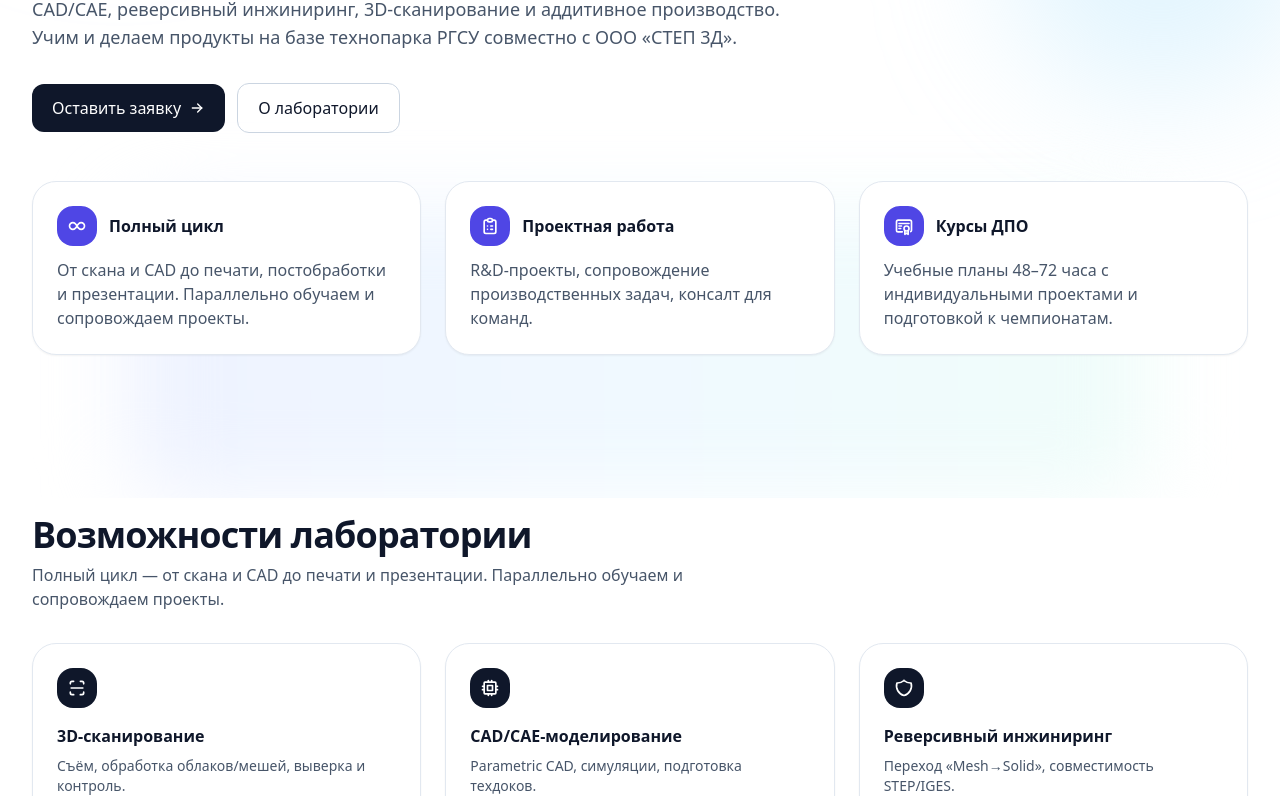
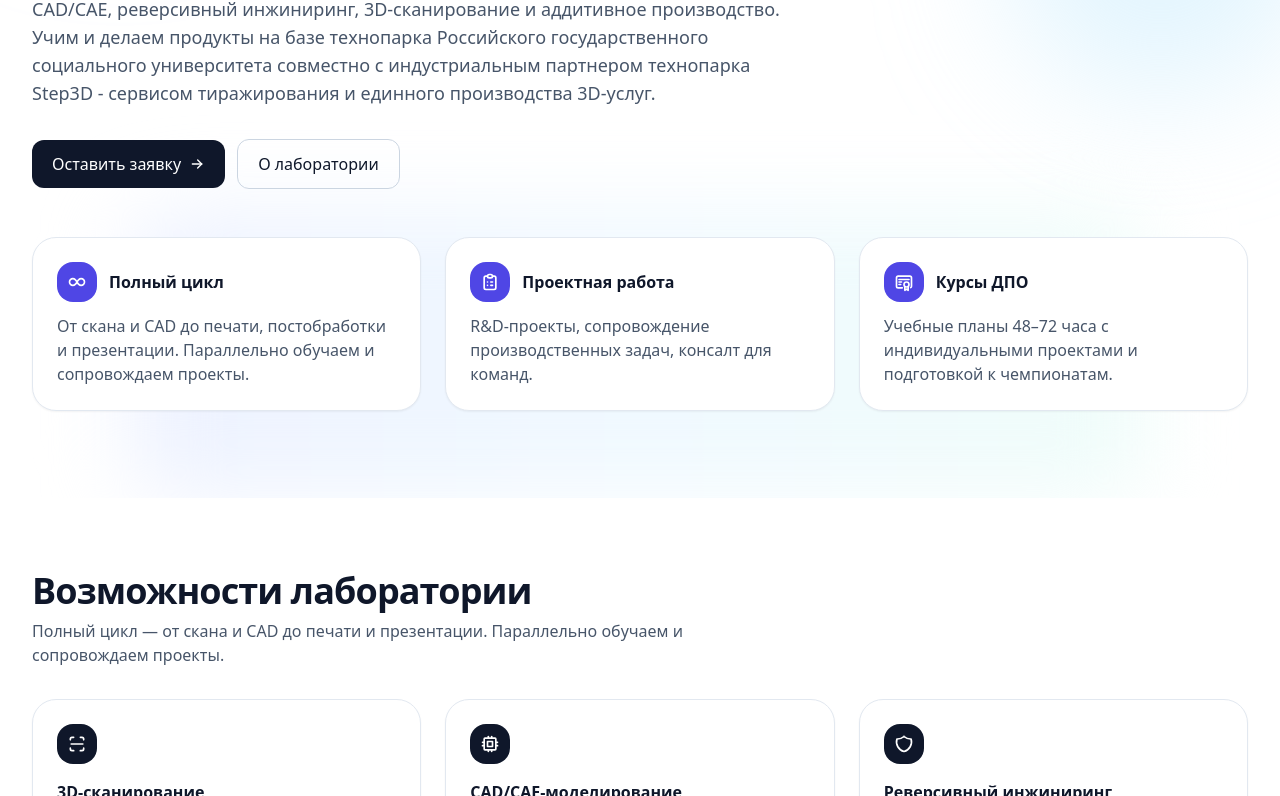
Before and after one commit to STEP3DLab/Technopark_RSSU, a website: page index.html in a window 1280 px wide. Shown: the part 302-1098 px from the top of the page. Drawn offline with nearby package versions, Linux system fonts and the light colour scheme; files whose address does not match are found by name.

Commit message:
Update index.html

```diff
--- a/index.html
+++ b/index.html
@@ -94,7 +94,7 @@
           <span class="block bg-gradient-to-r from-indigo-600 via-sky-600 to-teal-500 bg-clip-text text-transparent">и инжиниринга технопарка РГСУ</span>
         </h1>
         <p class="mt-4 max-w-3xl text-lg text-slate-600">
-          CAD/CAE, реверсивный инжиниринг, 3D‑сканирование и аддитивное производство. Учим и делаем продукты на базе технопарка РГСУ совместно с ООО «СТЕП 3Д».
+          CAD/CAE, реверсивный инжиниринг, 3D‑сканирование и аддитивное производство. Учим и делаем продукты на базе технопарка Российского государственного социального университета совместно с индустриальным партнером технопарка Step3D - сервисом тиражирования и единного производства 3D-услуг.
         </p>
         <div class="mt-8 flex flex-wrap items-center gap-3">
           <a href="#contact" class="inline-flex items-center gap-2 rounded-xl bg-slate-900 px-5 py-3 text-white hover:bg-slate-800">
```
